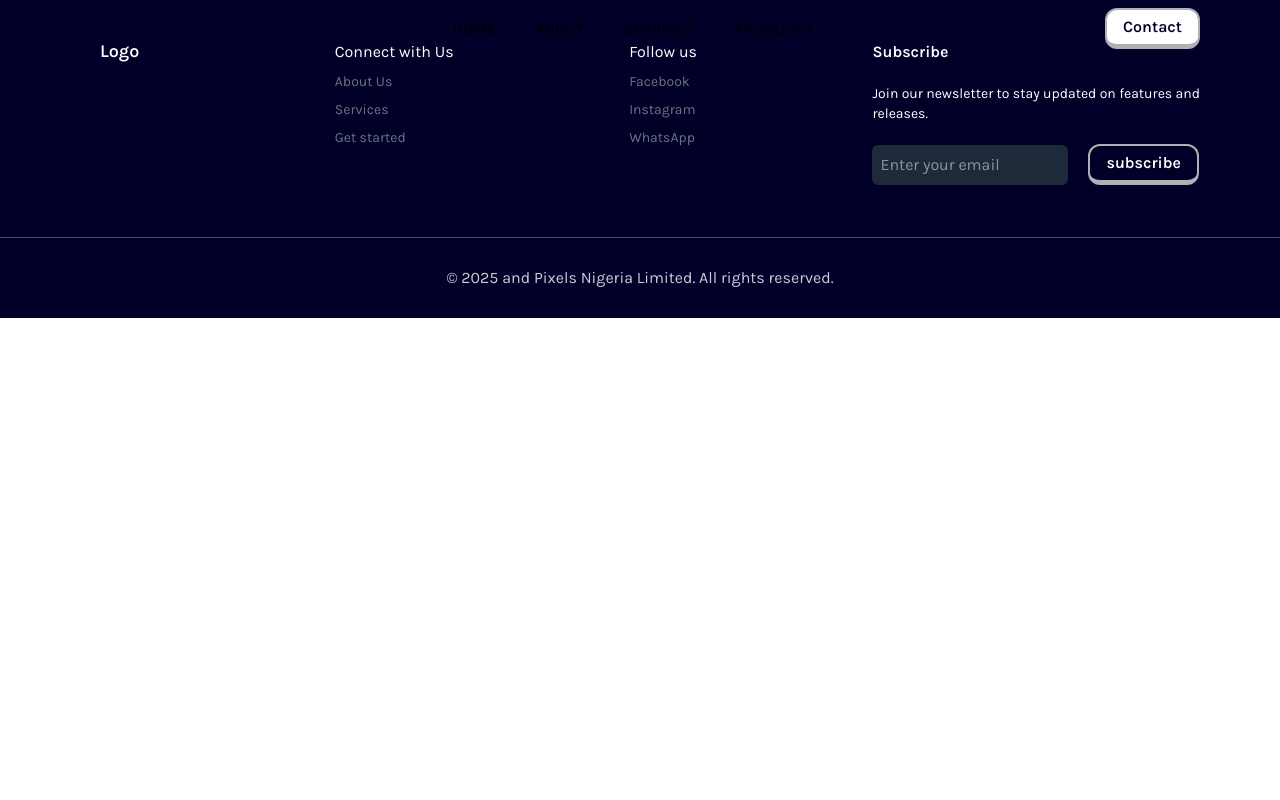
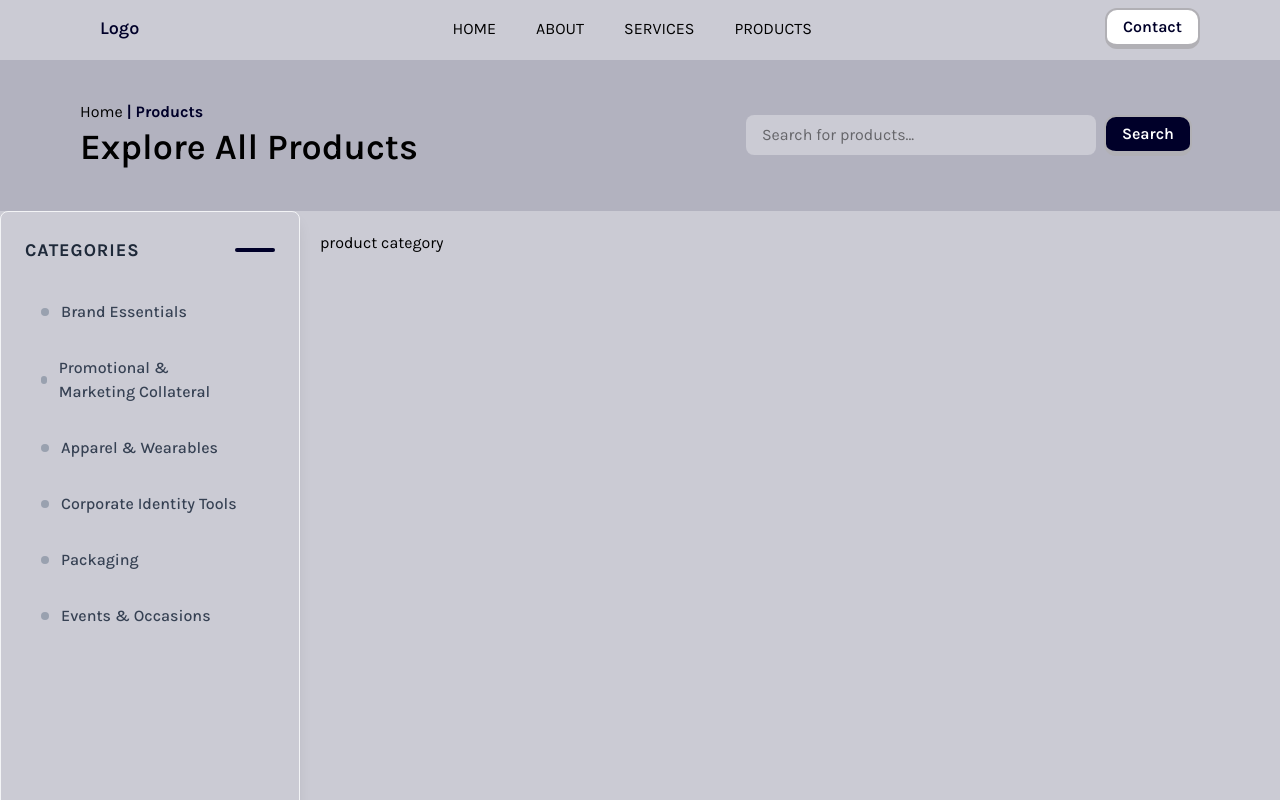
Before and after one commit to Tez-cyber/inks_pixels, a React (Vite) app: page /products/1 in a window 1280 px wide. Shown: the top 800 px of the page. Built offline with nearby package versions, Linux system fonts and the light colour scheme.

Commit message:
Render products grid based on params

```diff
--- a/src/App.jsx
+++ b/src/App.jsx
@@ -72,6 +72,7 @@ function App() {
           <Route path="/thankyou" element={<ThankYouPage />} />
           <Route path="/services" element={<ServicesPage />} />
           <Route path="/products" element={<ProductsPage />} />
+          <Route path="/products/:category" element={<ProductsPage />} />
         </Routes>
       </Suspense>
       <Footer />
--- a/src/components/products/productsComponent.jsx
+++ b/src/components/products/productsComponent.jsx
@@ -1,3 +1,4 @@
+import { useParams } from "react-router-dom";
 import { Button } from "../button";
 import { productsCategories, products } from "../utils/products";
 
@@ -93,10 +94,18 @@ const ProductsDisplay = () => {
 };
 
 const ProductsGrid = () => {
+  const params = useParams();
+  const hasCategory = "category" in params;
   return (
     <div className="flex-1 p-5">
       <div className="grid grid-cols-1 sm:grid-cols-2 lg:grid-cols-3 xl:grid-cols-4 gap-5">
-        {products.map((product) => (
+        {
+          hasCategory ? (
+            <>
+              product category
+            </>
+          ) : (
+            products.map((product) => (
               <div key={product.id} className="">
                 <img
                   src={product.img}
@@ -108,7 +117,9 @@ const ProductsGrid = () => {
                   <p className="text-sm">&#8358; {product.price}</p>
                 </div>
               </div>
-        ))}
+            ))
+          )
+        }
       </div>
     </div>
   );
```
Lines whose indentation alone changed are shown as unchanged.
